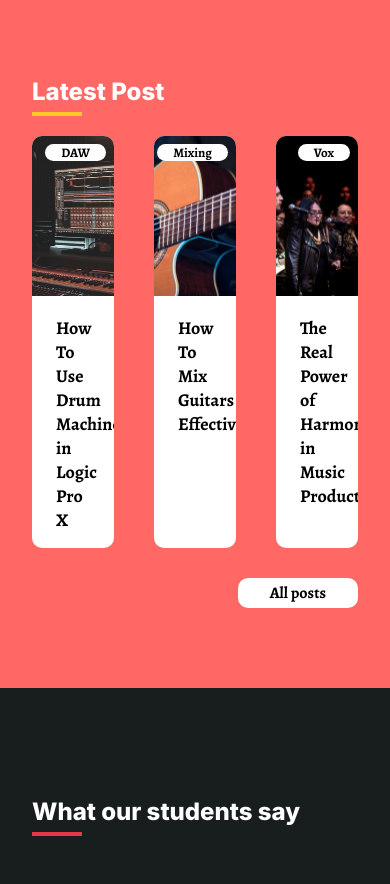
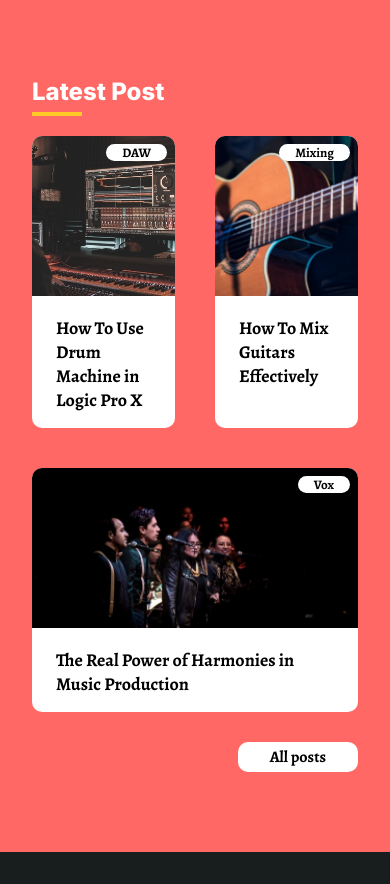
Before and after one commit to mraiyuu/music, a React (Vite) app: page / in a window 390 px wide. Shown: the part 2260-3144 px from the top of the page. Built offline with nearby package versions, Linux system fonts and the light colour scheme.

Commit message:
blog resposnive added

```diff
--- a/src/components/Blog/Blog.css
+++ b/src/components/Blog/Blog.css
@@ -59,3 +59,13 @@
     border-radius: 10px;
     margin-top: 30px;
 }
+
+/* Tablet version */
+@media (max-width: 1040px) {
+    #blog .content-container {
+        grid-template-columns: 1fr 1fr;
+    }
+    #blog .post:nth-child(3) {
+        grid-column: 1/3;
+    }
+}
```
